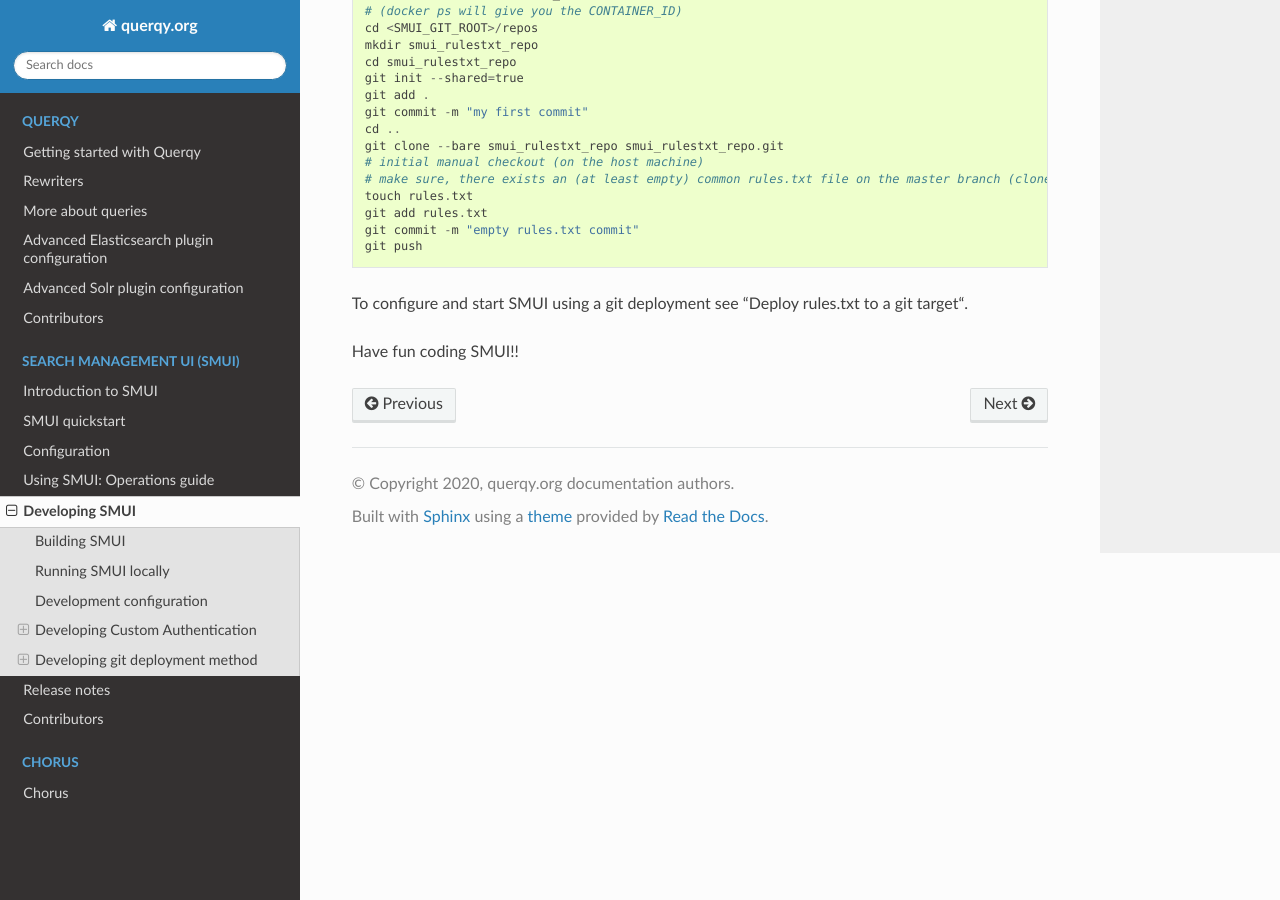
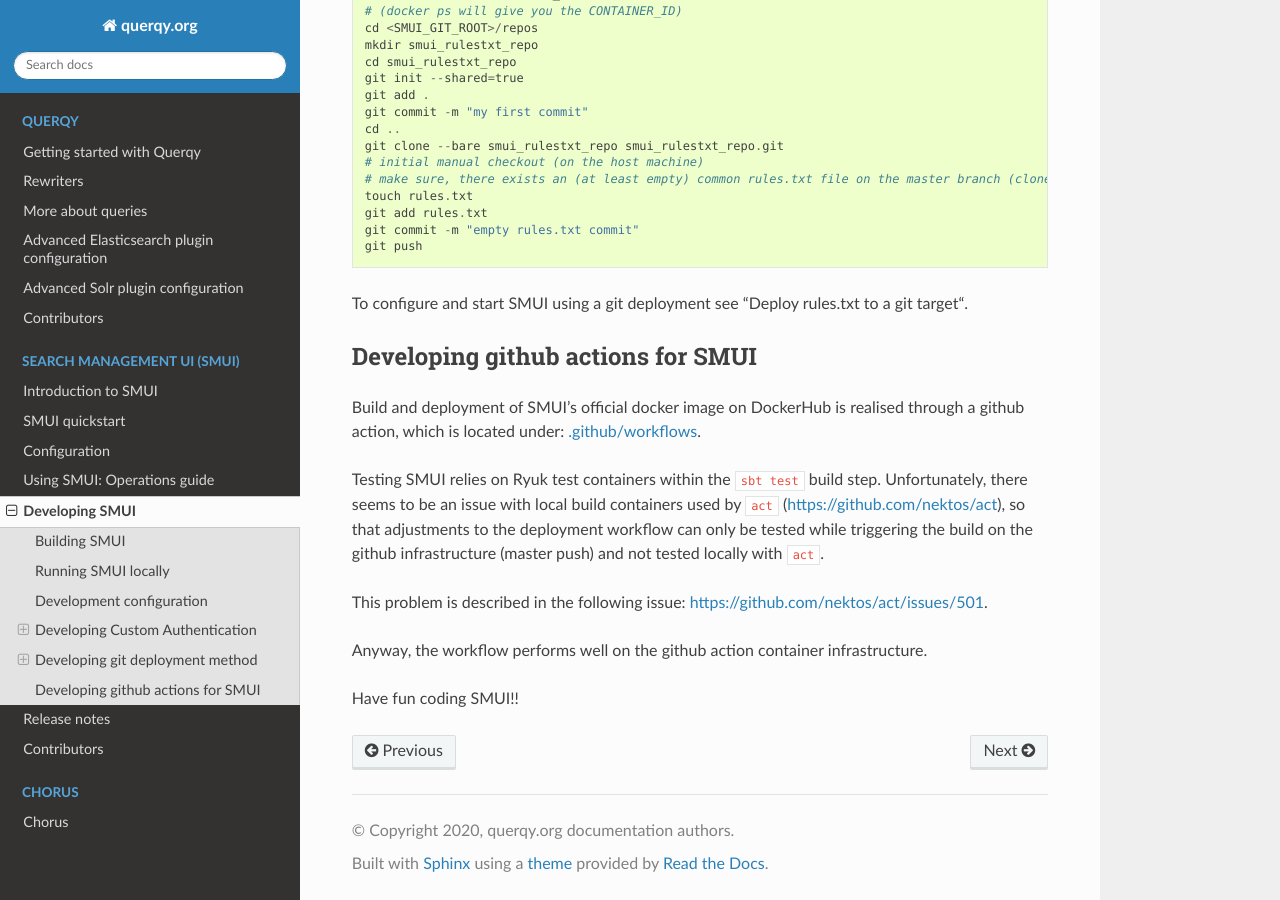
Before and after one commit to querqy/querqy-docs, a Sphinx documentation site: the page built from docs/source/smui/dev-setup.rst, in a window 1280 px wide and 900 px high, scrolled down 4301 px. Built offline with Sphinx 7.4.7 and the Read the Docs theme 2.0.0, drawn with Linux system fonts in a browser that asks for light colours; formulas are drawn with MathJax 3.

Commit message:
added doc for github deployment action

```diff
--- a/docs/source/smui/dev-setup.rst
+++ b/docs/source/smui/dev-setup.rst
@@ -253,4 +253,15 @@ You can run the following script (preferred as git test user itself) to init the
 
 To configure and start SMUI using a git deployment see “Deploy rules.txt to a git target“.
 
+Developing github actions for SMUI
+----------------------------------
+
+Build and deployment of SMUI's official docker image on DockerHub is realised through a github action, which is located under: `.github/workflows <https://github.com/querqy/smui/tree/master/.github/workflows>`_.
+
+Testing SMUI relies on Ryuk test containers within the ``sbt test`` build step. Unfortunately, there seems to be an issue with local build containers used by ``act`` (https://github.com/nektos/act), so that adjustments to the deployment workflow can only be tested while triggering the build on the github infrastructure (master push) and not tested locally with ``act``.
+
+This problem is described in the following issue: https://github.com/nektos/act/issues/501.
+
+Anyway, the workflow performs well on the github action container infrastructure.
+
 Have fun coding SMUI!!
```
